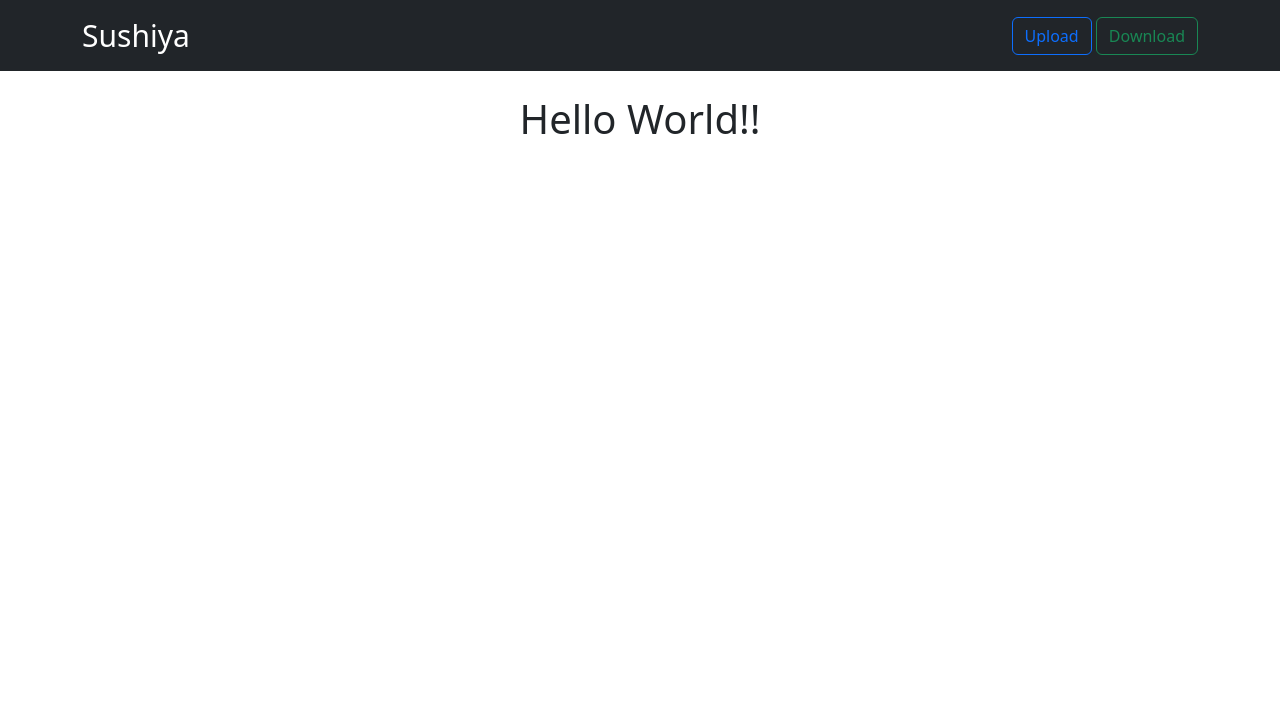
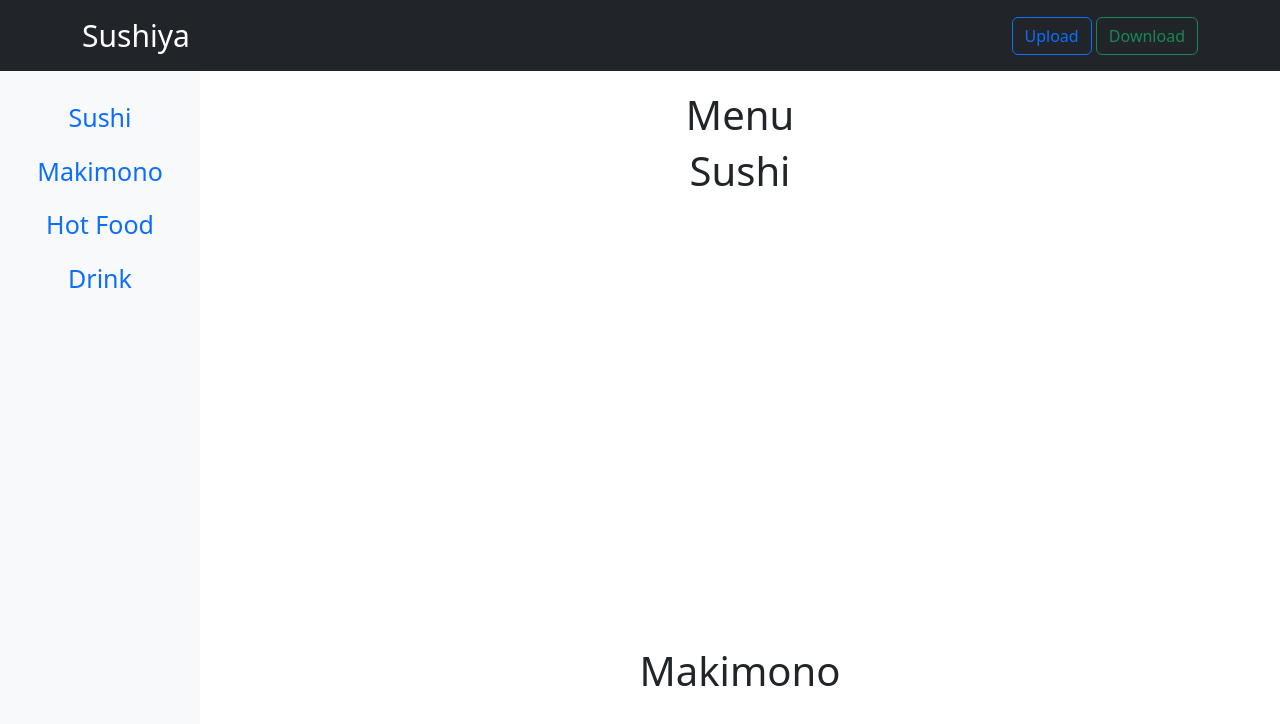
Before and after one commit to fasiha/menu-creator, a React (Create React App) app: page / in a window 1280 px wide. Shown: the top 724 px of the page. Built offline with nearby package versions, Linux system fonts and the light colour scheme.

Commit message:
Added sidebar and menu. Need to work on the logic to show menu items.

```diff
--- a/public/index.html
+++ b/public/index.html
@@ -24,7 +24,7 @@
       work correctly both with client-side routing and a non-root public URL.
       Learn how to configure a non-root public URL by running `npm run build`.
     -->
-    <title>React App</title>
+    <title>Menu Builder</title>
   </head>
   <body>
     <noscript>You need to enable JavaScript to run this app.</noscript>
--- a/src/App.css
+++ b/src/App.css
@@ -1,4 +1,12 @@
 
 body {
   text-align:center;
+  margin:0px;
 }
+/* to offset the header height */
+:target:before {
+  content: "";
+  display: block;
+  height: 100px;
+  margin: -50px 0 0;
+}
--- a/src/App.js
+++ b/src/App.js
@@ -1,11 +1,12 @@
 import './App.css';
 import Header from './components/Header.js'
+import Main from './components/Main.js'
 
 function App() {
   return (
     <div className="App">
       <Header restaurant='Sushiya' />
-      <div><h1>Hello World!!</h1></div>
+      <Main />
     </div>
   );
 }
--- /dev/null
+++ b/src/components/Category.css
@@ -0,0 +1,4 @@
+.category {
+    font-size:35px;
+    height:500px;
+}
--- /dev/null
+++ b/src/components/Category.js
@@ -0,0 +1,12 @@
+import './Category.css'
+import React from "react";
+
+const Category = props => {
+    const {category} = props
+    return (
+        <div id={category} className='category'>
+            <h1>{category}</h1>
+        </div>
+        );
+  };
+export default Category
--- a/src/components/Header.js
+++ b/src/components/Header.js
@@ -21,7 +21,7 @@ function Header(props) {
     }
    return (
     <>
-      <Navbar bg="dark" variant="dark" expand='lg'>
+      <Navbar sticky='top' bg="dark" variant="dark" expand='lg'>
         <Container>
           <Navbar.Brand href="#home">{props.restaurant}</Navbar.Brand>
           <div>
@@ -31,7 +31,6 @@ function Header(props) {
         </Container>
 
       </Navbar>
-      <br />
       <Popup text={text} show={show} setShow = {setShow} />
     </>
   );
--- /dev/null
+++ b/src/components/Main.js
@@ -0,0 +1,25 @@
+import './Main.css'
+import React,{useState} from "react";
+import Sidebar from "./Sidebar.js"
+import Menu from "./Menu.js"
+
+// sample menu
+const info = {'restaurant':'Sushiya',
+'menu':{
+    'Categories': ['Sushi','Makimono','Hot Food','Drink']
+}}
+
+// const test = {'Sushi':{
+//     'Items':{''}
+// }}
+
+const Main = props => {
+    const [categories,setCategories] = useState(info['menu']['Categories'])
+    return (
+        <div className='main'>
+            <Sidebar categories={categories}/>
+            <Menu categories={categories}/>
+        </div>
+        );
+  };
+export default Main
--- /dev/null
+++ b/src/components/Menu.css
@@ -0,0 +1,5 @@
+.menu {
+    width:calc( 100% - 200 px);
+    margin-left:200px;
+    padding:20px;
+}
--- /dev/null
+++ b/src/components/Menu.js
@@ -0,0 +1,17 @@
+import './Menu.css'
+import React from "react";
+import Category from "./Category.js"
+
+const Menu = props => {
+    const {categories} = props
+    console.log(categories)
+    return (
+        <div className='menu'>
+            <h1>Menu</h1>
+            {categories.map((category,index)=>(
+                <Category key={index} category={category} />
+            ))}
+        </div>
+        );
+  };
+export default Menu
--- /dev/null
+++ b/src/components/Sidebar.css
@@ -0,0 +1,7 @@
+.sidebar {
+    width:200px;
+    height:calc( 100vh - 72px );
+    padding:20px;
+    font-size:25px;
+    position:fixed;
+}
--- /dev/null
+++ b/src/components/Sidebar.js
@@ -0,0 +1,25 @@
+import './Sidebar.css'
+import React from "react";
+import {Nav} from "react-bootstrap";
+
+const Sidebar = props => {
+    const {categories} = props
+
+    return (
+        <>
+
+            <Nav className="col-md-3 d-none d-md-block bg-light sidebar">
+            {categories.map((category,index)=>(
+                <Nav.Item key={index}>
+                <Nav.Link href={'#'+category}>{category}</Nav.Link>
+                </Nav.Item>
+
+            ))}
+
+
+            </Nav>
+
+        </>
+        );
+  };
+export default Sidebar
```
Also changed, not shown: src/components/Main.css (added).
